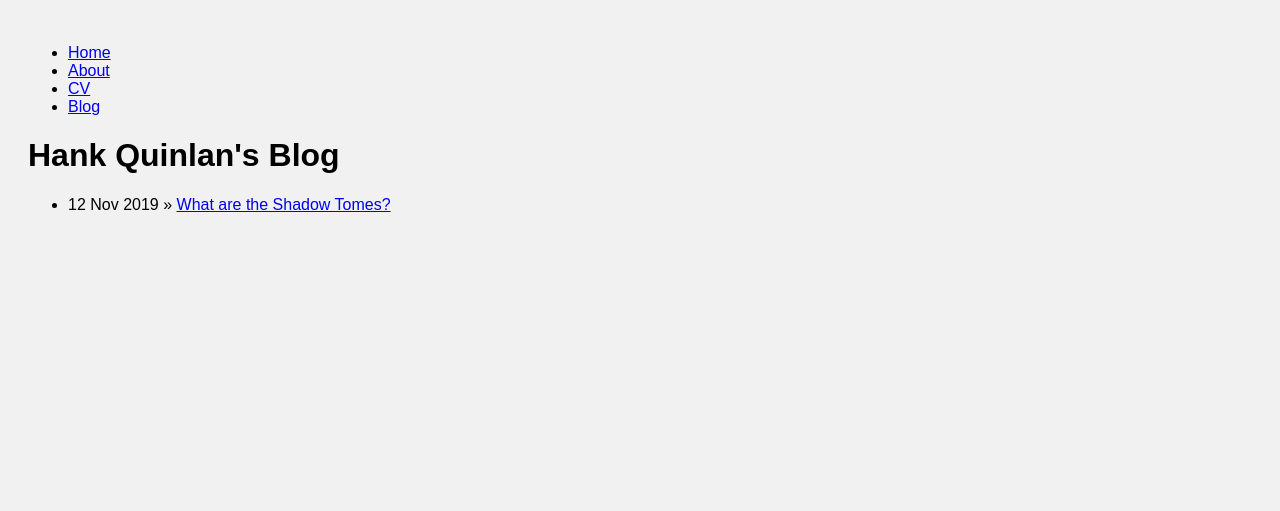
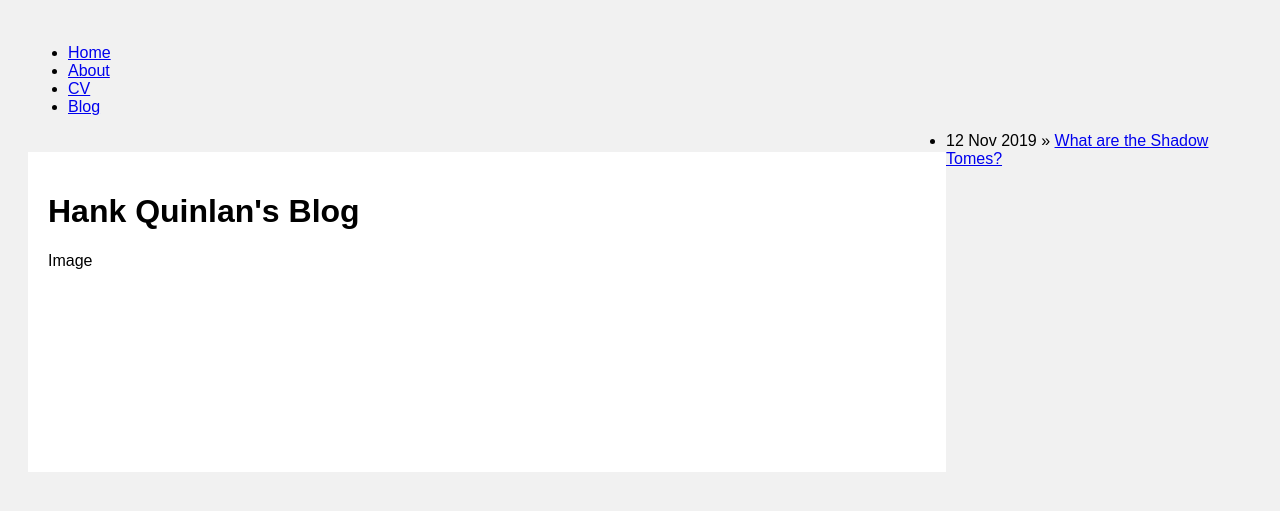
Before and after one commit to naylamay/naylamay.github.io, a Jekyll site: the page built from blog/index.html, in a window 1280 px wide. Shown: the top 511 px of the page. Built offline with Jekyll 4.4.1, drawn with Linux system fonts in a browser that asks for light colours.

Commit message:
Update index.html

```diff
--- a/blog/index.html
+++ b/blog/index.html
@@ -2,7 +2,13 @@
 layout: default
 title: Hank Quinlan's Blog
 ---
+<div class="row">
+  <div class="leftcolumn">
+    <div class="card">
 	<h1>{{ page.title }}</h1>
+	    <div class="img" href="Mareframe.png" style="height:200px;">Image</div>
+	  </div>
+	</div>
 	<ul class="posts">
 
 	  {% for post in site.posts %}
```
